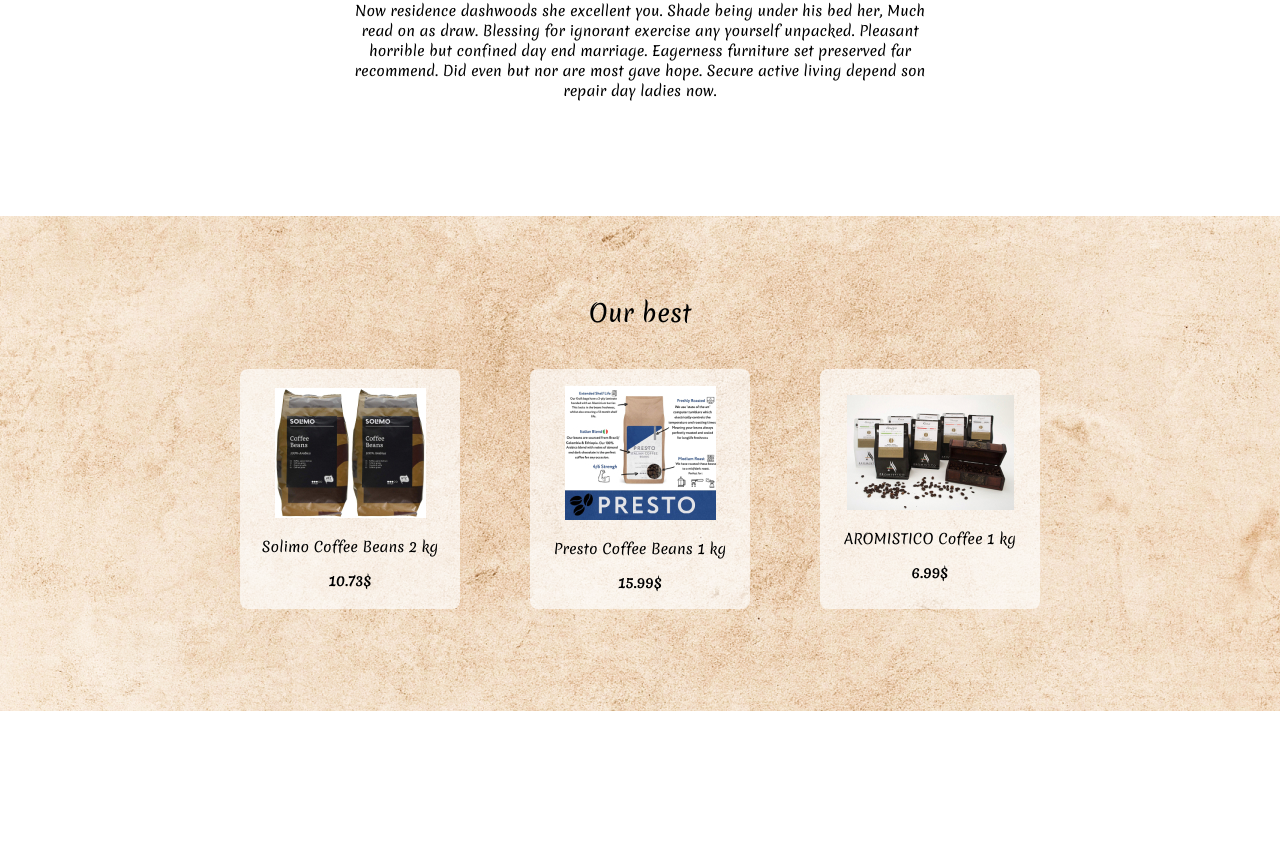
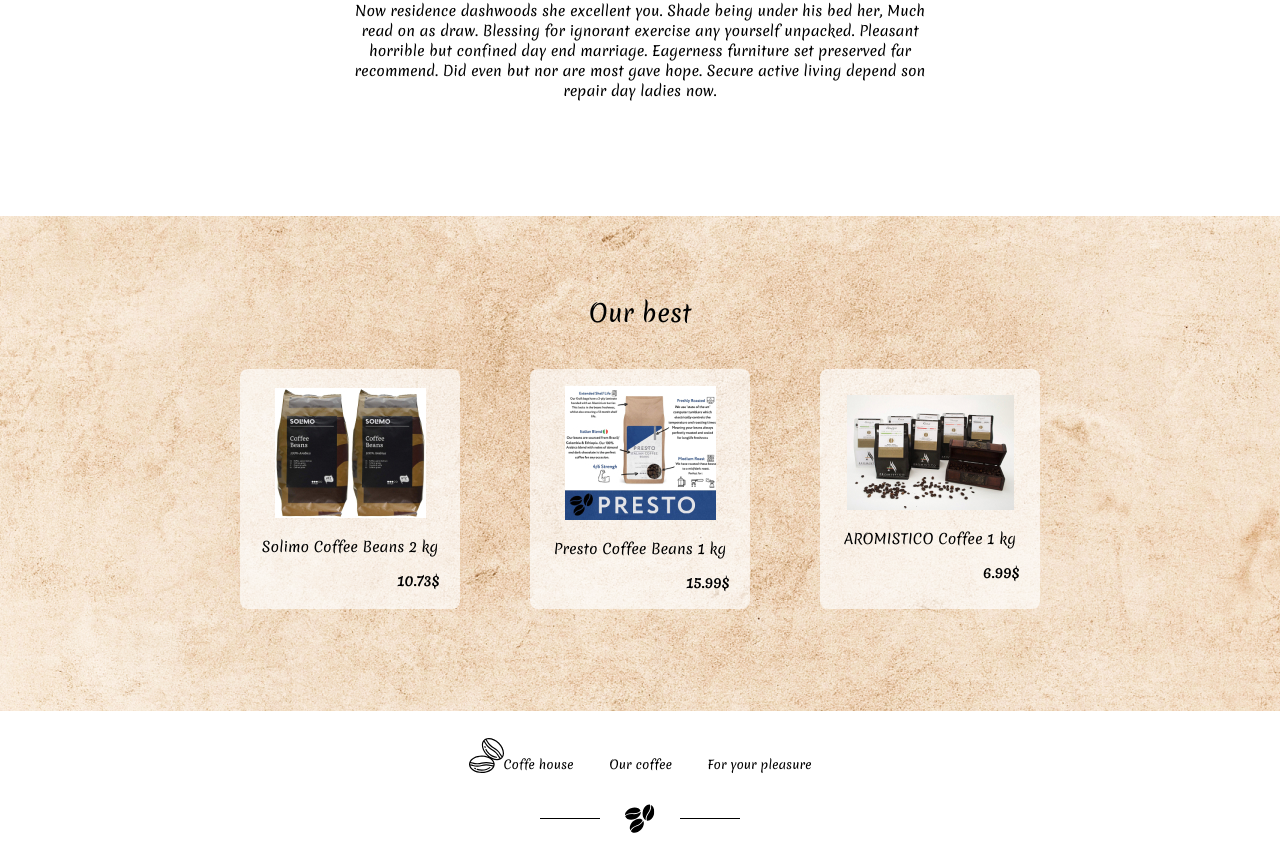
Before and after one commit to kostya-mikhalkov/react-app-coffee, a React (Create React App) app: page / in a window 1280 px wide. Shown: the part 1025-1886 px from the top of the page. Before the commit the page ends 1736 px from the top, so only its background shows below. Built offline with nearby package versions, Linux system fonts and the light colour scheme.

Commit message:
feat: complete footer section

```diff
--- a/src/components/card/css/card.css
+++ b/src/components/card/css/card.css
@@ -17,4 +17,6 @@
     font-weight: 700;
     font-size: 14px;
     text-align: center;
+    margin-left: auto;
+    padding-right: 20px;
 }
--- /dev/null
+++ b/src/components/coffee-house/blocks/footer/css/footer.css
@@ -0,0 +1,20 @@
+.footer {
+    width: 100vw;
+    height: 150px;
+    display: flex;
+    justify-content: center;
+    align-items: center;
+    flex-direction: column;
+    gap: 30px;
+}
+
+.footer-elem {
+    color: black;
+}
+.footer-nav > .footer-elem:first-child::before {
+    content: url('../../../svg/small-black-logo.svg');
+    display: inline-block;
+    vertical-align: bottom;
+    width: 35px;
+    height: 35px;
+}
--- /dev/null
+++ b/src/components/coffee-house/blocks/footer/js/footer.js
@@ -0,0 +1,12 @@
+import Navigation from "../../../../navigation/js/navigation";
+import img from '../../../svg/beans-logo-black.svg';
+import '../css/footer.css';
+
+export default function Footer() {
+    return (
+        <section className="footer">
+            <Navigation className='footer-nav' classes='footer-elem'/>
+            <img src={img} alt="picture" />
+        </section>
+    )
+}
--- a/src/components/coffee-house/js/coffeeHouse.js
+++ b/src/components/coffee-house/js/coffeeHouse.js
@@ -3,6 +3,7 @@
 import HeaderCoffeeHouse from "../blocks/header/js/headerCoffeeHouse";
 import AboutUs from "../blocks/about-us/js/aboutUs";
 import OurBest from "../blocks/best/js/ourBest";
+import Footer from "../blocks/footer/js/footer";
 
 export default function CoffeeHouse() {
     return (
@@ -10,6 +11,7 @@
             <HeaderCoffeeHouse />
             <AboutUs />
             <OurBest />
+            <Footer />
         </>
     )
 }
--- a/src/components/navigation/js/navigation.js
+++ b/src/components/navigation/js/navigation.js
@@ -1,11 +1,12 @@
 import '../css/navigation.css'
-export default function Navigation({onClicked, className}) {
+export default function Navigation({onClicked, className, classes}) {
     const combinedClass = `header-nav ${className}`;
+    const combinedClassElem = `btn-nav ${classes}`;
     return (
         <div className={combinedClass}>
-            <button className="btn-nav" onClick={() => onClicked('coffe house')}>Coffe house</button>
-            <button className="btn-nav" onClick={() => onClicked('our coffee')}>Our coffee</button>
-            <button className="btn-nav" onClick={() => onClicked('for your pleasure')}>For your pleasure</button>
+            <button className={combinedClassElem} onClick={() => onClicked('coffe house')}>Coffe house</button>
+            <button className={combinedClassElem} onClick={() => onClicked('our coffee')}>Our coffee</button>
+            <button className={combinedClassElem} onClick={() => onClicked('for your pleasure')}>For your pleasure</button>
         </div>
     )
 }
```
Also changed, not shown: src/components/coffee-house/svg/small-black-logo.svg (added).
